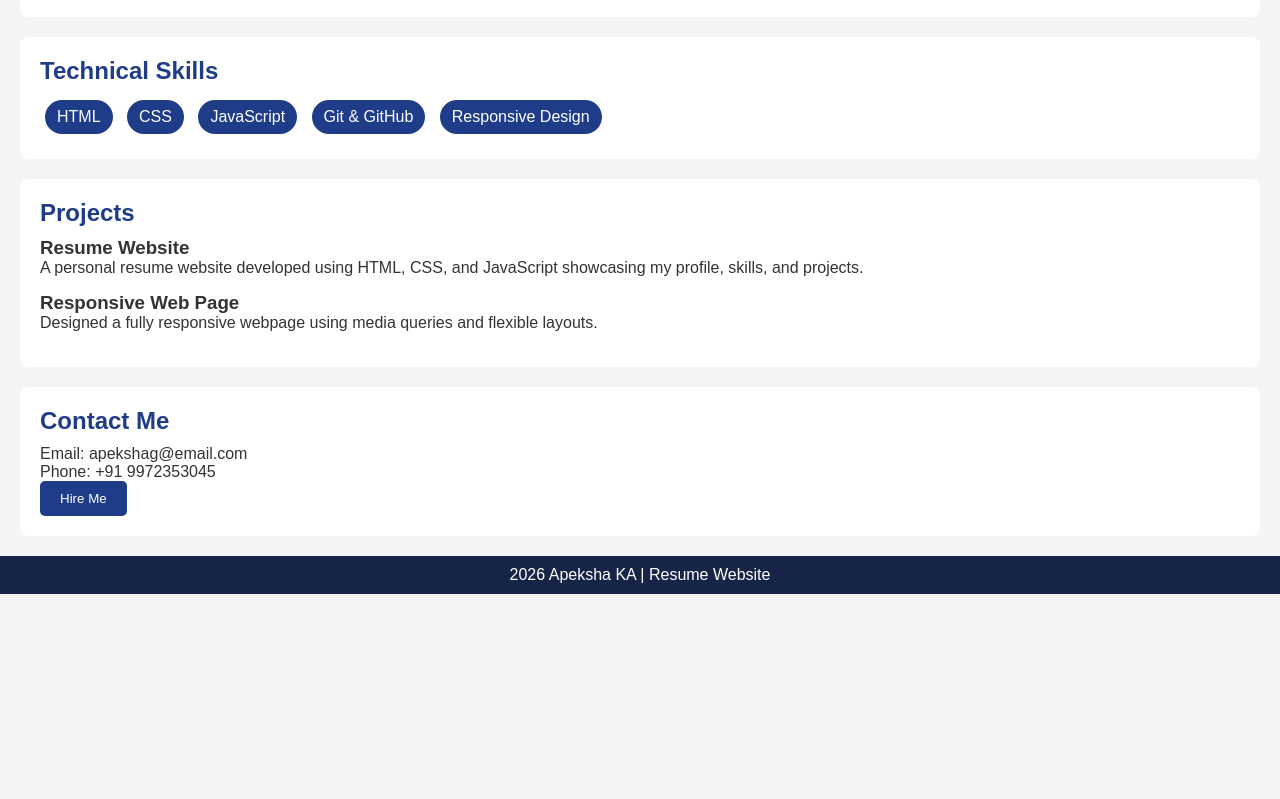
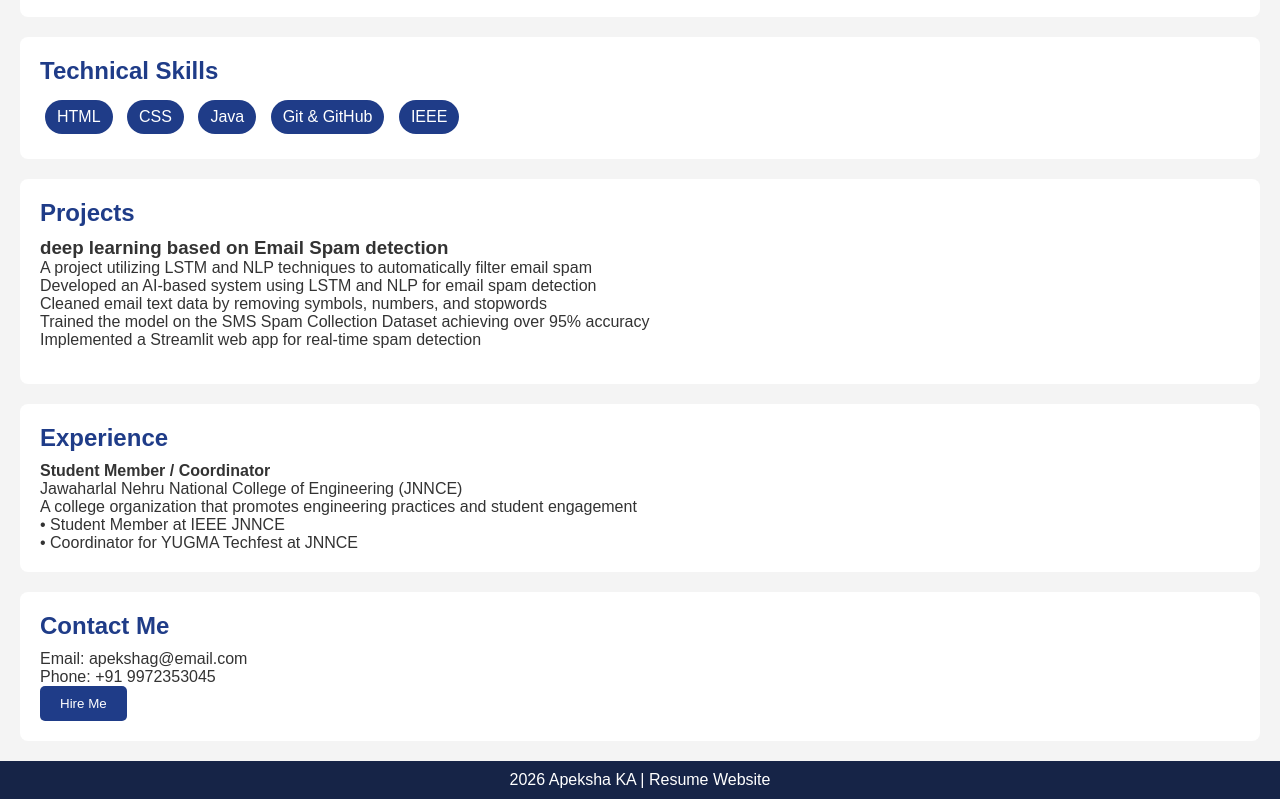
Before and after one commit to apeksha-ka/HTML-project, a plain HTML site: page index.html in a window 1280 px wide. Shown: the part 636-1435 px from the top of the page. Before the commit the page ends 1230 px from the top, so only its background shows below. Drawn offline with Linux system fonts and the light colour scheme.

Commit message:
Updated resume website html

```diff
--- a/index.html
+++ b/index.html
@@ -25,6 +25,7 @@
         <a href="#skills">Skills</a>
         <a href="#projects">Projects</a>
         <a href="#contact">Contact</a>
+        <a href="#experince">Experience</a>
     </nav>
 
 
@@ -63,9 +64,9 @@
         <div class="skills">
             <span>HTML</span>
             <span>CSS</span>
-            <span>JavaScript</span>
+            <span>Java</span>
             <span>Git & GitHub</span>
-            <span>Responsive Design</span>
+            <span>IEEE</span>
         </div>
     </section>
 
@@ -74,20 +75,26 @@
         <h2>Projects</h2>
 
         <div class="project">
-            <h3>Resume Website</h3>
+            <h3>deep learning based on Email Spam detection</h3>
             <p>
-                A personal resume website developed using HTML, CSS,
-                and JavaScript showcasing my profile, skills, and projects.
-            </p>
+                A project utilizing LSTM and NLP techniques to automatically filter email spam<br>
+                Developed an AI-based system using LSTM and NLP for email spam detection<br>
+                Cleaned email text data by removing symbols, numbers, and stopwords<br>
+                Trained the model on the SMS Spam Collection Dataset achieving over 95% accuracy<br>
+                Implemented a Streamlit web app for real-time spam detection<br>
+                </p>
         </div>
 
-        <div class="project">
-            <h3>Responsive Web Page</h3>
-            <p>
-                Designed a fully responsive webpage using media queries
-                and flexible layouts.
-            </p>
-        </div>
+
+    </section>
+    <section id="experience" class="section">
+        <h2>Experience</h2>
+        <p>
+        <strong> Student Member / Coordinator</strong> <br>
+        Jawaharlal Nehru National College of Engineering (JNNCE) <br>
+        A college organization that promotes engineering practices and student engagement<br>
+        • Student Member at IEEE JNNCE<br>
+        • Coordinator for YUGMA Techfest at JNNCE<br>
     </section>
 
 
@@ -101,6 +108,8 @@
     </section>
 
 
+
+
     <footer class="footer">
         <p>2026 Apeksha KA | Resume Website</p>
     </footer>
```
